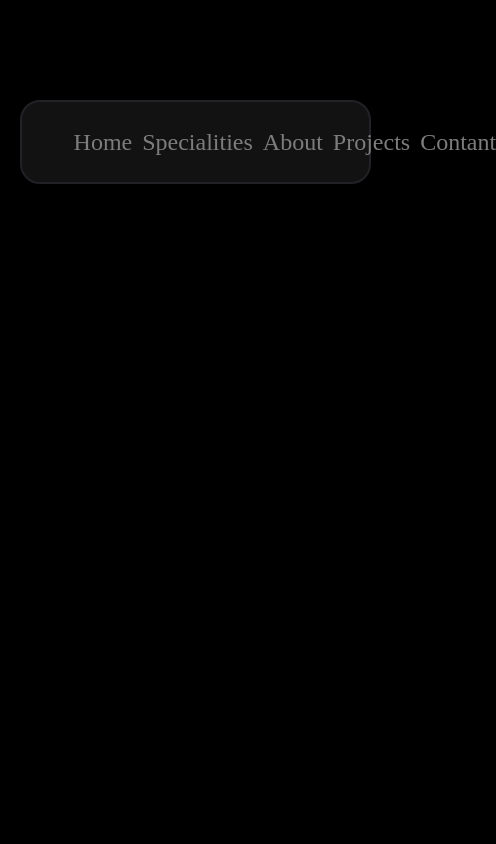
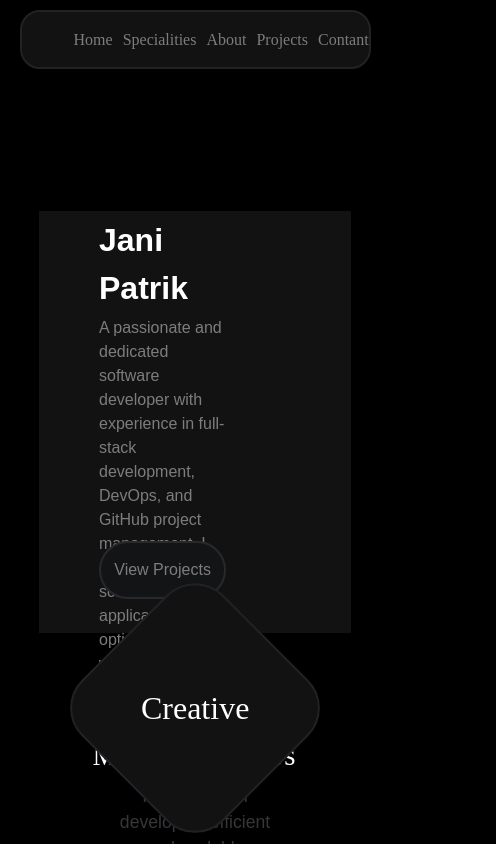
Before and after one commit to Valid-Hub/Portfolio, a Next.js app: page / in a window 390 px wide. Shown: the whole page, 496 px wide, since content can reach past the window. Built offline with nearby package versions, Linux system fonts and the light colour scheme; a web font is replaced by a local one.

Commit message:
added some responsivity

```diff
--- a/src/app/page.tsx
+++ b/src/app/page.tsx
@@ -48,9 +48,71 @@ export default function Home() {
   ];
 
   return (
-    <div className="flexbox">
-      <div></div>
-      <Navbar />
+    <div className="page-holder">
+      <div className="navbar">
+        <Navbar />
+      </div>
+
+      <div className="home">
+        <LandingBox />
+      </div>
+
+      <Paragraph
+      props={{
+        category: "SPECIALITY",
+        titleFirstWord: "My",
+        titleSecondWord: "Specialities",
+        content:
+          "I specialize in developing efficient and scalable applications using modern technologies. My expertise spans across backend and frontend development.",
+      }}
+      />
+
+      <div className="specialities">
+        <SpecialityCard props={{ iconName : "github", title: "Github manager", content: "Proficient in managing repositories, and collaborating with teams to maintain efficient codebases." }} />
+        <SpecialityCard props={{ iconName : "settings", title: "Fullstack Developer", content: "Skilled in both frontend and backend development, creating seamless user experiences." }} />
+        <SpecialityCard props={{ iconName : "home", title: "DevOps Enthusiast", content: "Beginner in automating workflows and deploying applications to ensure efficient operations." }} />
+      </div>
+
+      <Paragraph
+        props={{
+          category: "ABOUT ME",
+          titleFirstWord: "Key",
+          titleSecondWord: "Qualities",
+          content:
+            "I enjoy crafting clean and maintainable code while solving complex problems. My focus is on building intuitive and high-performance applications.",
+        }}
+      />
+
+      <div className="about">
+        <div className="about-qualities">
+          <div className="first-line">
+            <QualityCubes props={{ content: "Creative" }} />
+            <QualityCubes props={{ content: "Logical" }} />
+            <QualityCubes props={{ content: "Focused" }} />
+            <QualityCubes props={{ content: "Precise" }} />
+          </div>
+          <div className="second-line">
+            <QualityCubes props={{ content: "Efficient" }} />
+            <QualityCubes props={{ content: "Innovative" }} />
+            <QualityCubes props={{ content: "Reliable" }} />
+          </div>
+        </div>
+        <div className="about-description">
+          <AboutMeDescription
+            props={{
+              imageUrl: "alma.jpg",
+              title: "Passionate Developer & Tech Enthusiast",
+              partOne:
+                "I am Patrik, a high school student and an aspiring full-stack developer with a strong passion for software development. With experience in Vue.js, Express.js, C#, NestJS, and MySQL, I enjoy building scalable applications and optimizing workflows.",
+              partTwo:
+                "My expertise spans across backend and frontend development, DevOps, and cloud-based deployments. I have worked on projects ranging from admin dashboards to reservation systems, always aiming for efficiency and great user experience.",
+            }}
+          />
+        </div>
+      </div>
+
+      <div className="projects"></div>
+      <div className="contact"></div>
     </div>
   );
 }
--- a/src/components/AboutMeDescription.tsx
+++ b/src/components/AboutMeDescription.tsx
@@ -2,7 +2,7 @@ import "@/styles/AboutMeDescriptionStyles.css";
 
 export default function AboutMeDescription({ props }) {
   return (
-    <div className="container">
+    <div className="about-holder">
       <div className="wrapper">
         <div className="picture">
           <img src={props.imageUrl} className="img" />
--- a/src/components/Navbar.tsx
+++ b/src/components/Navbar.tsx
@@ -3,7 +3,7 @@ import "@/styles/NavbarStyles.css";
 export default function Navbar() {
   return (
     <div className="bar">
-      <div className="container">
+      <div className="holder">
         <a href="">Home</a>
         <a href="">Specialities</a>
         <a href="">About</a>
--- a/src/components/Paragraph.tsx
+++ b/src/components/Paragraph.tsx
@@ -2,7 +2,7 @@ import "@/styles/ParagraphStyles.css";
 
 export default function Paragraph({ props }) {
   return (
-    <div className="container">
+    <div className="paragraph-holder">
       <div className="category">{props.category}</div>
       <div className="title">
         <p>{props.titleFirstWord}</p>
--- a/src/styles/AboutMeDescriptionStyles.css
+++ b/src/styles/AboutMeDescriptionStyles.css
@@ -1,4 +1,4 @@
-.container {
+.about-holder {
   display: flex;
   justify-content: center;
   align-items: center;
--- a/src/styles/HomeStyles.css
+++ b/src/styles/HomeStyles.css
@@ -1,5 +1,82 @@
-.flexbox {
-    margin-top: 100px;
-    display: flex;
-    justify-content: center;
+.page-holder {
+  overflow-x: hidden;
+  overflow-y: auto;
+  height: 100vh;
+  width: 100vw;
+}
+
+.navbar {
+  position: fixed;
+  display: flex;
+  justify-content: center;
+  align-items: center;
+  width: 100%;
+  height: 7vh;
+  margin-top: 10px;
+}
+
+.home {
+  display: flex;
+  justify-content: center;
+  align-items: center;
+  margin-top: 20vh;
+  height: 60vh;
+  width: 100%;
+}
+
+.specialities {
+  display: flex;
+  justify-content: center;
+  align-items: center;
+  flex-wrap: wrap;
+  width: 100%;
+  height: 35vh;
+  gap: 5vw;
+}
+
+.about {
+  display: flex;
+  justify-content: center;
+  align-items: center;
+  flex-direction: column;
+  width: 100vw;
+  height: 110vh;
+  gap: 10vh;
+}
+
+.about-qualities {
+  display: flex;
+  justify-content: center;
+  align-items: center;
+  flex-direction: column;
+  width: 80vw;
+  height: auto;
+  gap: 80px;
+}
+
+.about-qualities .first-line,
+.about-qualities .second-line {
+  display: flex;
+  justify-content: space-evenly;
+  align-items: center;
+  flex-wrap: wrap;
+  width: 100%;
+  gap: 70px;
+}
+
+.about-qualities .about-description {
+
+}
+
+@media (max-width: 768px) {
+  .about-qualities {
+    width: 100%;
   }
+
+  .about-qualities .first-line,
+  .about-qualities .second-line {
+    flex-direction: column;
+    align-items: center;
+    height: auto;
+  }
+}
--- a/src/styles/LandingBoxStyles.css
+++ b/src/styles/LandingBoxStyles.css
@@ -2,45 +2,45 @@
   display: flex;
   justify-content: space-between;
   background: #121213;
-  width: 1418px;
-  height: 499px;
+  width: 80vw;
+  height: 50vh;
 }
 
-.left {
+.box .left {
   display: flex;
   flex-direction: column;
   width: 60%;
   height: 100%;
 }
 
-.right {
+.box .right {
   display: flex;
   width: 40%;
   height: 100%;
 }
 
-.title {
+.box .left .title {
   display: flex;
   align-items: center;
   width: 100%;
   height: 25%;
   font-family: "Anta", sans-serif;
   color: white;
-  font-size: 3rem;
+  font-size: clamp(2rem, 3vw, 3rem);
   padding: 0 0 0 60px;
 }
 
-.content {
+.box .left .content {
   display: flex;
   justify-content: left;
   color: #7d7d7e;
-  font-size: 1.8rem;
+  font-size: clamp(1rem, 1.5vw, 2.5rem);
   width: 100%;
   height: 45%;
   padding: 0 0 0 60px;
 }
 
-.button-holder {
+.box .left .button-holder {
   display: flex;
   align-items: center;
   width: 100%;
@@ -48,19 +48,21 @@
   padding: 0 0 0 60px;
 }
 
-.button {
+.box .left .button-holder .button {
   border-radius: 30px;
   background: #131416;
   border: 2px solid #28292C;
   color: #7d7d7e;
-  font-size: 1.7rem;
+  font-size: clamp(1rem, 4vw, 1.8rem);
   font-family: "Anta", sans-serif;
-  width: 318px;
-  height: 58px;
+  max-width: 318px;
+  max-height: 58px;
+  width: 100%;
+  height: 100%;
   transition: background-color 0.3s ease-in-out, color 0.3s ease-in-out;
 }
 
-.button:hover {
+.box .left .button-holder .button:hover {
   background-color: #2F2F32;
   color: white;
   cursor: pointer;
--- a/src/styles/NavbarStyles.css
+++ b/src/styles/NavbarStyles.css
@@ -4,27 +4,27 @@
   justify-content: center;
   background-color: #121213;
   color: #7d7d7e;
-  width: 90vw;
-  height: 10vh;
+  width: 90%;
+  height: 100%;
   border-radius: 20px;
   border: solid 2px #222226
 }
 
-.container {
+.holder {
   display: flex;
   justify-content: space-evenly;
   align-items: center;
   height: 100%;
   width: 70%;
-  font-size: 1.5rem;
+  font-size: clamp(1rem, 1.5vw, 2rem);
   font-family: "Anta";
   gap: 10px;
 }
 
-.container a {
+.holder a {
   transition: color 0.3s ease-in-out;
 }
 
-.container a:hover {
+.holder a:hover {
   color: white;
 }
--- a/src/styles/ParagraphStyles.css
+++ b/src/styles/ParagraphStyles.css
@@ -1,4 +1,4 @@
-.container {
+.paragraph-holder {
   display: flex;
   flex-direction: column;
   align-items: center;
@@ -8,7 +8,7 @@
   height: 215px;
 }
 
-.category {
+.paragraph-holder .category {
   display: flex;
   justify-content: center;
   align-items: center;
@@ -20,7 +20,7 @@
   font-family: "Anta";
 }
 
-.title {
+.paragraph-holder .title {
   display: flex;
   align-items: center;
   justify-content: center;
@@ -34,7 +34,7 @@
   font-size: 1.8rem;
 }
 
-.content {
+.paragraph-holder .content {
   display: flex;
   align-items: top;
   justify-content: center;
--- a/src/styles/QualityCubesStyles.css
+++ b/src/styles/QualityCubesStyles.css
@@ -8,7 +8,7 @@
   transform: rotate(45deg);
 }
 
-.cube {
+.cube-wrapper .cube {
   display: flex;
   align-items: center;
   justify-content: center;
@@ -19,7 +19,7 @@
   border: solid 2px #222226
 }
 
-.content {
+.cube-wrapper .content {
   transform: rotate(-45deg);
   color: white;
   font-size: 2rem;
--- a/src/styles/SpecialityCardStyles.css
+++ b/src/styles/SpecialityCardStyles.css
@@ -7,7 +7,7 @@
   color: #ffffff;
 }
 
-.icon-header {
+.card .icon-header {
   display: flex;
   justify-content: center;
   align-items: center;
@@ -21,7 +21,7 @@
   color: #ffffff;
 }
 
-.title {
+.card .title {
   width: 475px;
   height: 40px;
   display: flex;
@@ -31,7 +31,7 @@
   font-size: 2rem;
 }
 
-.content {
+.card .content {
   width: 475px;
   display: flex;
   justify-content: center;
```
